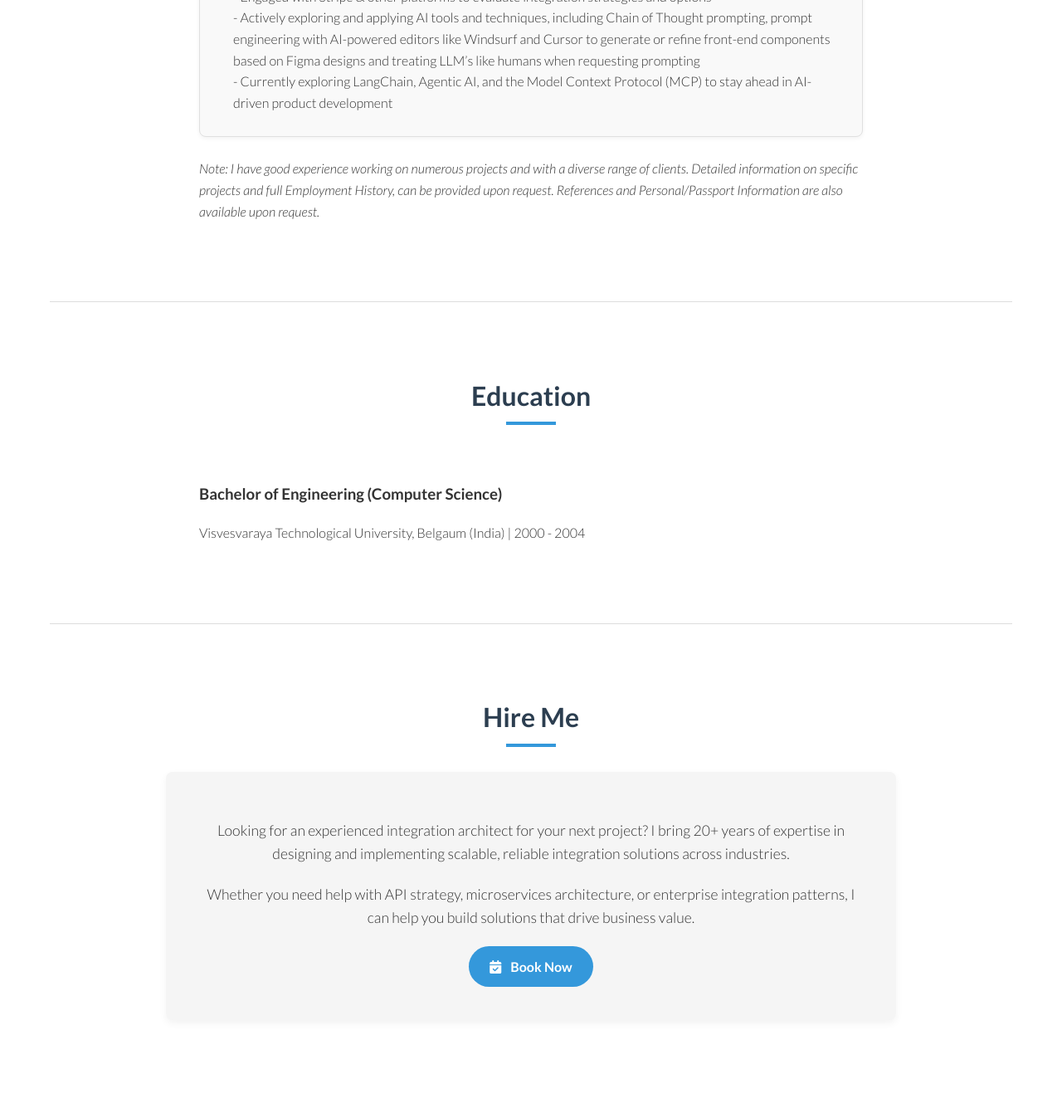
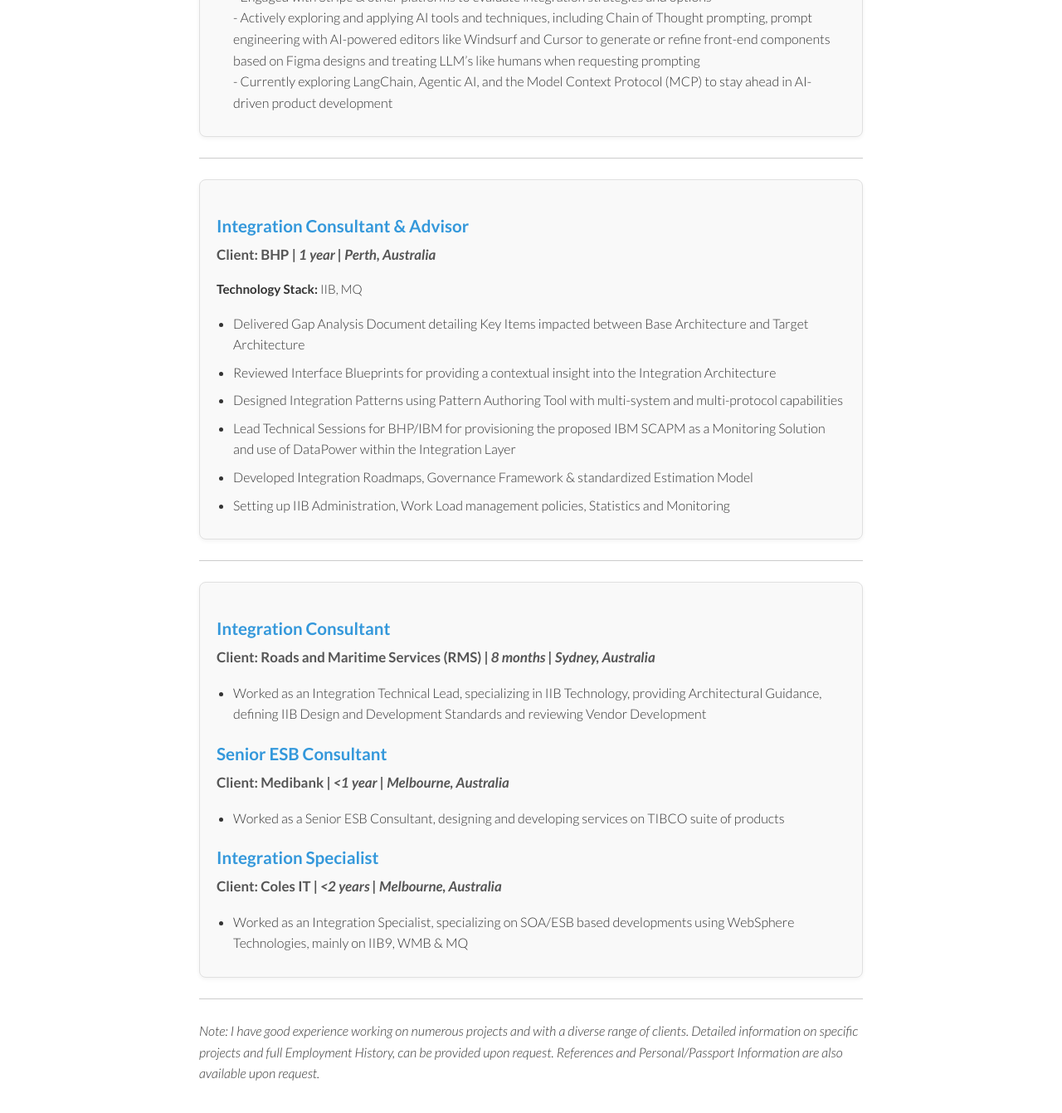
Before and after one commit to sid-inthub/sid-inthub.github.io, a Jekyll site: the page built from index.md, in a window 1280 px wide and 1400 px high, scrolled down 5972 px. Shown: the top 1341 px of the window at 83% size. Built offline with Jekyll 4.4.1, drawn with Linux system fonts in a browser that asks for light colours; before the commit the page ends 7277 px from its top, so only the background shows below that; some of the changed text lies outside the part shown.

Commit message:
my changes

```diff
--- a/index.md
+++ b/index.md
@@ -179,8 +179,8 @@
             <li>Oracle, SQL Server, MySQL</li>
             <li>MongoDB, DynamoDB</li>
             <li>Linux, Windows Server</li>
-            <li>Android Play Store - Admin</li>
-            <li>Apple App Store - Admin</li>
+            <li>IBM Advanced Interactive eXecutive (AIX)</li>
+            <li>Android Play & Apple App Store - Admin</li>
           </ul>
         </div>
 
@@ -210,7 +210,7 @@
         </div>
         <div class="certification-card">
           <h3 class="certification-name">Certified: Professional Architect</h3>
-          <p class="certification-issuer">Boomi, 2023</p>
+          <p class="certification-issuer">Boomi</p>
           <!-- <p class="certification-year">2023</p> -->
         </div>
         <div class="certification-card">
@@ -224,7 +224,7 @@
         <div class="certification-card">
           <h3 class="certification-name">Certified: SAP Consultant XI 3.0</h3>
           <!-- <h3 class="certification-name">Certified: Technology Consultant SAP XI 3.0</h3> -->
-          <p class="certification-issuer">SAP Labs, NetWeaver, 2004</p>
+          <p class="certification-issuer">SAP Labs, NetWeaver</p>
         </div>
         <div class="certification-card">
           <h3 class="certification-name">Course: TOGAF 9.1</h3>
@@ -329,6 +329,53 @@
           </li>
           </ul>
         </div>
+
+        <hr class="section-divider" />
+
+        <div class="experience-item">
+          <h3 class="experience-role-company">
+            <span class="role">Integration Consultant & Advisor</span>
+            <span class="company-details">Client: BHP | <em>1 year | Perth, Australia</em></span>
+          </h3>
+          <p class="experience-tech"><strong>Technology Stack:</strong> IIB, MQ</p>
+          <ul class="experience-points">
+          <li>Delivered Gap Analysis Document detailing Key Items impacted between Base Architecture and Target Architecture</li>
+          <li>Reviewed Interface Blueprints for providing a contextual insight into the Integration Architecture</li>
+          <li>Designed Integration Patterns using Pattern Authoring Tool with multi-system and multi-protocol capabilities</li>
+          <li>Lead Technical Sessions for BHP/IBM for provisioning the proposed IBM SCAPM as a Monitoring Solution and use of DataPower within the Integration Layer</li>
+          <li>Developed Integration Roadmaps, Governance Framework & standardized Estimation Model</li>
+          <li>Setting up IIB Administration, Work Load management policies, Statistics and Monitoring</li>
+        </ul>
+        </div>
+
+        <hr class="section-divider" />
+
+        <div class="experience-item">
+          <h3 class="experience-role-company">
+            <span class="role">Integration Consultant</span>
+            <span class="company-details">Client: Roads and Maritime Services (RMS) | <em>8 months | Sydney, Australia</em></span>
+          </h3>
+          <ul class="experience-points">
+          <li>Worked as an Integration Technical Lead, specializing in IIB Technology, providing Architectural Guidance, defining IIB Design and Development Standards and reviewing Vendor Development</li>
+        </ul>
+        <h3 class="experience-role-company">
+            <span class="role">Senior ESB Consultant</span>
+            <span class="company-details">Client: Medibank | <em>&lt;1 year | Melbourne, Australia</em></span>
+          </h3>
+          <ul class="experience-points">
+          <li>Worked as a Senior ESB Consultant, designing and developing services on TIBCO suite of products</li>
+        </ul>
+        <h3 class="experience-role-company">
+            <span class="role">Integration Specialist</span>
+            <span class="company-details">Client: Coles IT | <em>&lt;2 years | Melbourne, Australia</em></span>
+          </h3>
+          <ul class="experience-points">
+          <li>Worked as an Integration Specialist, specializing on SOA/ESB based developments using WebSphere Technologies, mainly on IIB9, WMB & MQ</li>
+        </ul>
+        </div>
+
+        <hr class="section-divider" />
+
         <p><em>Note: I have good experience working on numerous projects and with a diverse range of clients. Detailed information on specific projects and full Employment History, can be provided upon request.
 
         References and Personal/Passport Information are also available upon request.
```
